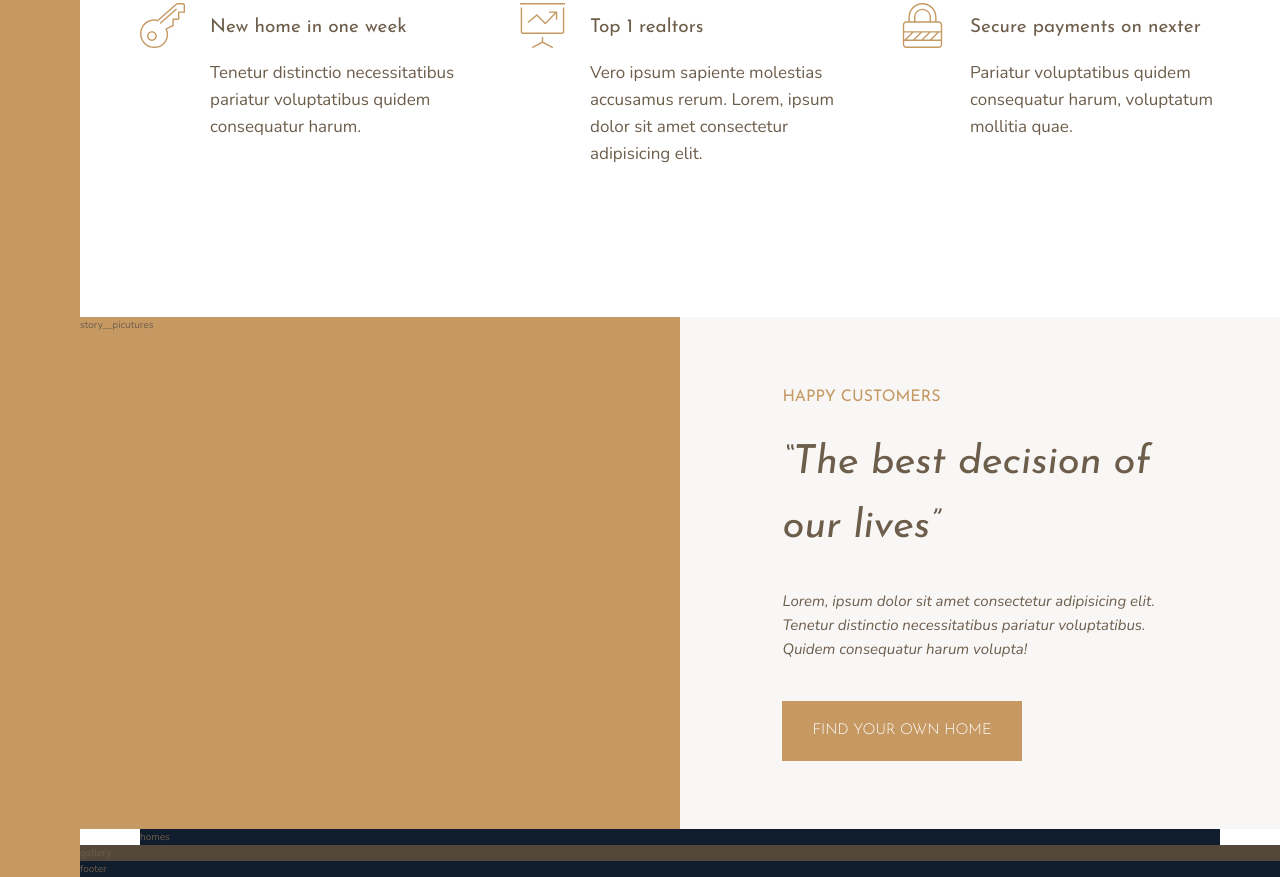
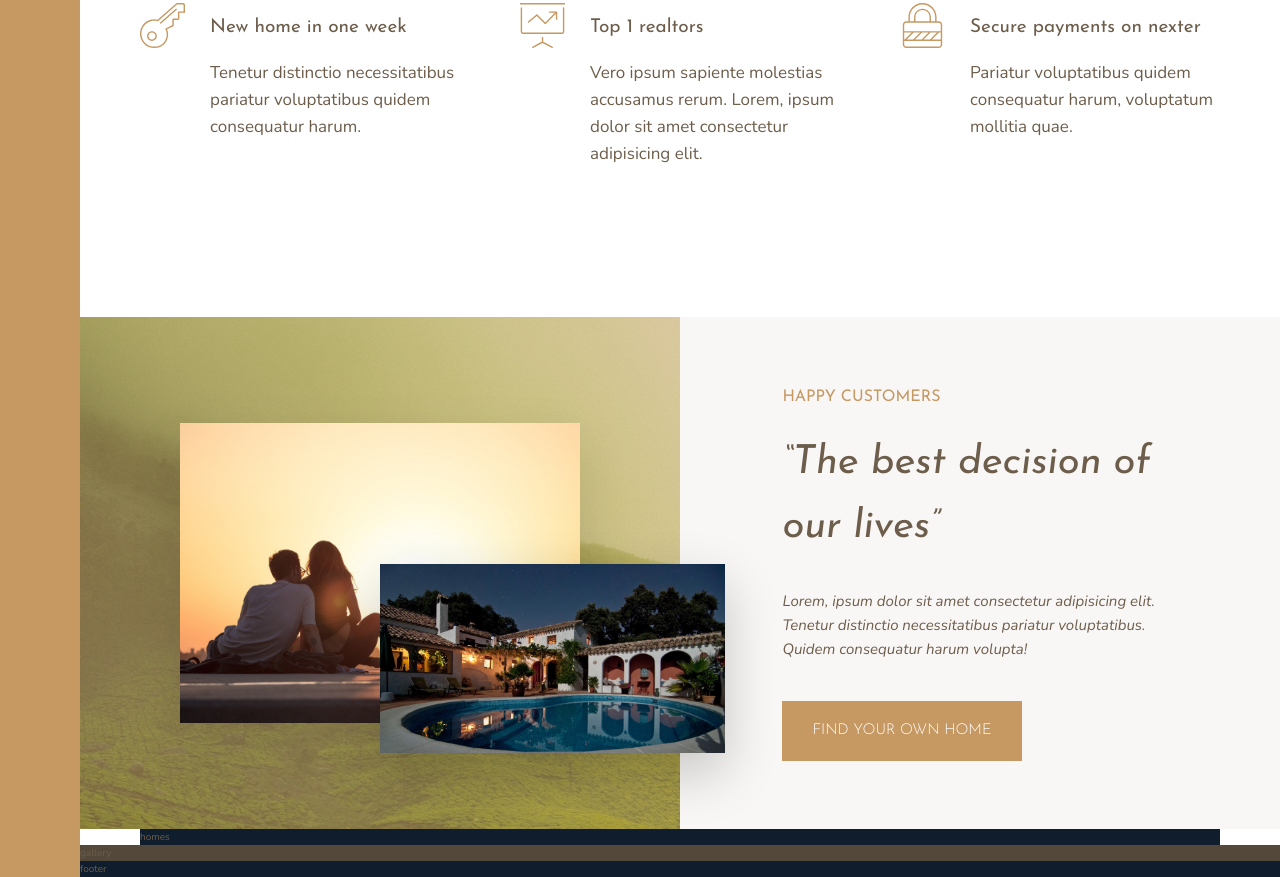
Before and after one commit to Kenji-jp/Take-lesson, a website: page lesson-3/index.html in a window 1280 px wide. Shown: the part 991-1868 px from the top of the page. Drawn offline with nearby package versions, Linux system fonts and the light colour scheme.

Commit message:
[add] building story__picuture

```diff
--- a/lesson-3/index.html
+++ b/lesson-3/index.html
@@ -77,7 +77,8 @@
         </div>
     </section>
     <div class="story__pictures">
-        story__picutures
+        <img src="img/story-1.jpeg" alt="Couple with new home" class="story__img--1">
+        <img src="img/story-2.jpeg" alt="New home" class="story__img--2">
     </div>
     <div class="story__contents">
         <h3 class="heading-3 mb-sm">Happy Customers</h3>
--- a/lesson-3/sass/_story.scss
+++ b/lesson-3/sass/_story.scss
@@ -2,6 +2,28 @@
     &__pictures {
         background-color: $color-primary;
         grid-column: full-start / col-end 4;
+        background-image: linear-gradient(rgba($color-primary, .5), rgba($color-primary, .5)), url(../img/back.jpg);
+
+        display: grid;
+        grid-template-rows: repeat(6, 1fr);
+        grid-template-columns: repeat(6, 1fr);
+        align-items: center;
+
+    }
+
+    &__img--1 {
+        width: 100%;
+        grid-row: 2 / 6;
+        grid-column: 2 / 6;
+        box-shadow: 0 2rem 5rem rgba($color: #000000, $alpha: .1);
+    }
+
+    &__img--2 {
+        max-width: 115%;
+        grid-row: 4 / 6;
+        grid-column: 4 / 7;
+        z-index: 20;
+        box-shadow: 0 2rem 5rem rgba($color: #000000, $alpha: .2);
     }
 
     &__contents {
```
Also changed, not shown: lesson-3/css/style.css.
